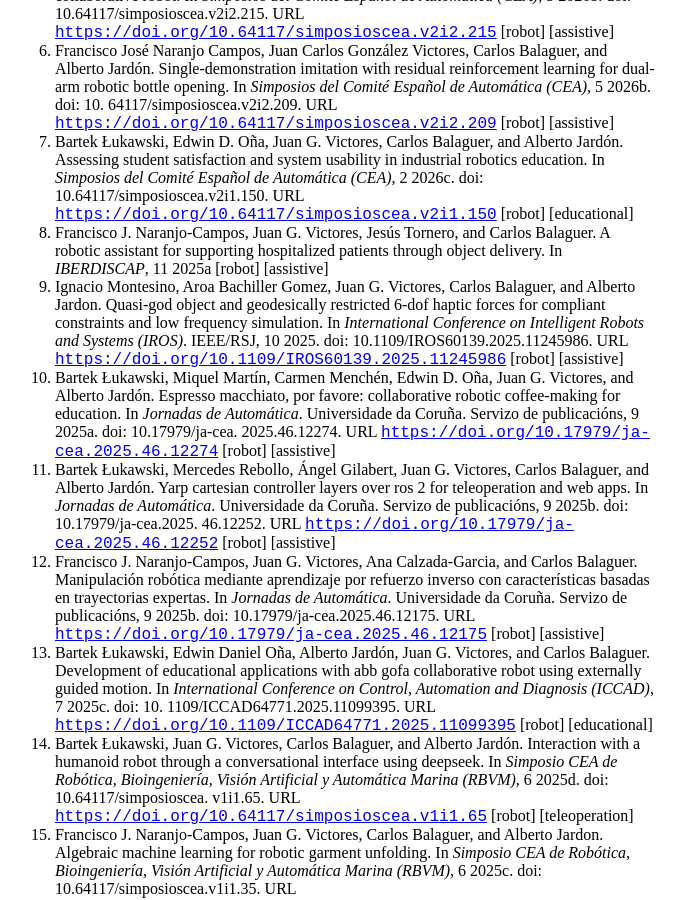
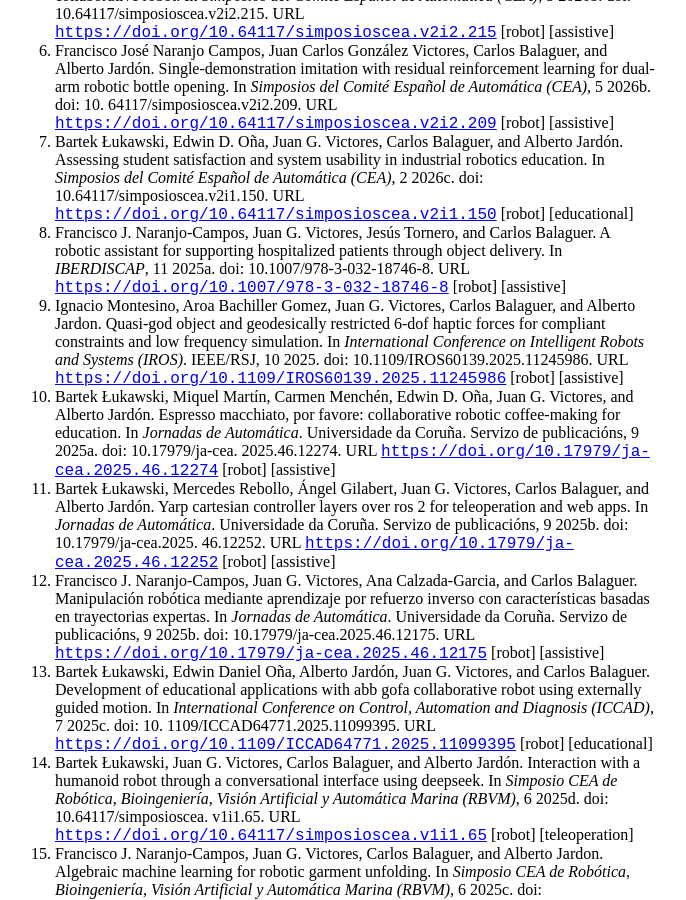
Before and after one commit to jgvictores/jgvictores.github.io, a Jekyll site: the page cv/JuanGVictoresCV.html, which Jekyll copies as it is, in a window 1280 px wide and 900 px high, scrolled down 4330 px. Shown: the whole window, without its empty margins (305-991 px from the left). Built offline with Jekyll 4.4.1, drawn with Linux system fonts in a browser that asks for light colours.

Commit message:
Add DOI to accepted 2025-iberdiscap, #47

```diff
--- a/cv/JuanGVictoresCV.html
+++ b/cv/JuanGVictoresCV.html
@@ -285,8 +285,9 @@
 <a class='url' href='https://doi.org/10.64117/simposioscea.v2i1.150'><span class='cmtt-10'>https://doi.org/10.64117/simposioscea.v2i1.150</span></a> [robot] [educational]
      </li>
 <li class='enumerate' id='x1-4016x8'><a id='Xnaranjo-campos2025arobotic'></a>Francisco J.  Naranjo-Campos,  Juan G.  Victores,  Jesús  Tornero,  and  Carlos  Balaguer.   A  robotic
-     assistant for supporting hospitalized patients through object delivery.   In <span class='pplri9o-'>IBERDISCAP</span>, 11 2025a
-     [robot] [assistive]
+     assistant for supporting hospitalized patients through object delivery.  In <span class='pplri9o-'>IBERDISCAP</span>, 11 2025a.
+     doi: 10.1007/978-3-032-18746-8.  URL <a class='url' href='https://doi.org/10.1007/978-3-032-18746-8'><span class='cmtt-10'>https://doi.org/10.1007/978-3-032-18746-8</span></a> [robot]
+     [assistive]
      </li>
 <li class='enumerate' id='x1-4018x9'><a id='Xmontesino2025quasi'></a>Ignacio   Montesino,   Aroa Bachiller   Gomez,   Juan G.   Victores,   Carlos   Balaguer,   and   Alberto
      Jardon.       Quasi-god   object   and   geodesically   restricted   6-dof   haptic   forces   for   compliant
@@ -309,9 +310,9 @@
      por refuerzo inverso con características basadas en trayectorias expertas.  In <span class='pplri9o-'>Jornadas de Automática</span>.
      Universidade da Coruña. Servizo de publicacións, 9 2025b.  doi: 10.17979/ja-cea.2025.46.12175.
      URL <a class='url' href='https://doi.org/10.17979/ja-cea.2025.46.12175'><span class='cmtt-10'>https://doi.org/10.17979/ja-cea.2025.46.12175</span></a> [robot] [assistive]
-     </li>
 
 
+     </li>
 <li class='enumerate' id='x1-4026x13'><a id='Xlukawski2025development'></a>Bartek  Łukawski,  Edwin Daniel  Oña,  Alberto  Jardón,  Juan G.  Victores,  and  Carlos  Balaguer.
      Development of educational applications with abb gofa collaborative robot using externally guided
      motion.  In <span class='pplri9o-'>International Conference on Control, Automation and Diagnosis (ICCAD)</span>, 7 2025c.  doi: 10.
@@ -343,6 +344,8 @@
      and   Alberto   Jardón.      Integrator   for   musculoskeletal   simulation   in   python.      In   <span class='pplri9o-'>Jornadas
      de    Automática</span>.    Universidade    da    Coruña.    Servizo    de    publicacións,    7    2024.         URL
 <a class='url' href='https://doi.org/10.17979/ja-cea.2024.45.10802'><span class='cmtt-10'>https://doi.org/10.17979/ja-cea.2024.45.10802</span></a> [robot] [assistive]
+
+
      </li>
 <li class='enumerate' id='x1-4038x19'><a id='Xmontesino2024geodesic'></a>Ignacio   Montesino,   Hugo Alonso   Camara,   Juan G.   Victores,   Carlos   Balaguer,   and   Alberto
      Jardón.       Geodesic   restricted   aruco-based   positioning   for   vr   rehabilitation   robotics.       In
@@ -375,6 +378,8 @@
      del Simposio de Robótica, Bioingeniería y Visión por Computador: Badajoz, 29 a 31 de mayo de 2024</span>, pages
      79–84. Universidad de Extremadura. Servicio de Publicaciones, 5 2024b.   ISBN 978-84-9127-262-5.
      URL <a class='url' href='https://hdl.handle.net/10662/21260'><span class='cmtt-10'>https://hdl.handle.net/10662/21260</span></a> [robot]
+
+
      </li>
 <li class='enumerate' id='x1-4050x25'><a id='Xyepez-figueiroa2024diseno'></a>Johnny J.  Yepez-Figueroa,  Juan G.  Victores,  Alberto  Jardón,  and  Carlos  Balaguer.      Diseño
      mecatrónico  y  construcción  de  un  robot  móvil  omni-direccional  de  tres  ruedas  para  transporte
@@ -412,8 +417,6 @@
      Jornadas de Automática: libro de actas: 7, 8 y 9 de septiembre de 2022, Logroño (La Rioja)</span>, pages 864–869.
      Servizo  de  Publicacións  da  UDC,  9  2022.   doi:  10.17979/spudc.9788497498418.0864.   URL
 <a class='url' href='https://doi.org/10.17979/spudc.9788497498418.0864'><span class='cmtt-10'>https://doi.org/10.17979/spudc.9788497498418.0864</span></a> [robot] [kinematics]
-
-
      </li>
 <li class='enumerate' id='x1-4062x31'><a id='Xmontesino2022entorno'></a>Ignacio Montesino  Valle,  Bartek  Łukawski,  Juan G.  Victores,  Alberto Jardón  Huete,  and  Carlos
      Balaguer. Entorno de gym basado en impedancia para el robot colaborativo iiwa de cara a interacción
@@ -445,11 +448,11 @@
      with  inertia  variations.     In  <span class='pplri9o-'>IDEAL  2019</span>,  pages  169–177.  Springer  International  Publishing,
      11   2019.       ISBN   978-3-030-33617-2.       doi:   10.1007/978-3-030-33617-2_19.       URL
 <a class='url' href='https://doi.org/10.1007/978-3-030-33617-2_19'><span class='cmtt-10'>https://doi.org/10.1007/978-3-030-33617-2_19</span></a> [robot] [control]
+
+
      </li>
 <li class='enumerate' id='x1-4072x36'><a id='Xgago2019sequence'></a>Jennifer J.  Gago,  Valentina  Vasco,  Bartek  Łukawski,  Ugo  Pattacini,  Vadim  Tikhanoff,  Juan G.
      Victores,  and  Carlos  Balaguer.   Sequence-to-sequence  natural  language  to  humanoid  robot  sign
-
-
      language.    In  <span class='pplri9o-'>EUROSIM  2019</span>,  page 44.  ARGESIM,  7  2019b.    ISBN  978-3-901608-92-6.    doi:  10.11128/arep.58. URL <a class='url' href='https://www.doi.org/10.11128/arep.58'><span class='cmtt-10'>https://www.doi.org/10.11128/arep.58</span></a> [robot] [sign-language]
      </li>
 <li class='enumerate' id='x1-4074x37'><a id='Xestevez2019towards'></a>David  Estevez,  Juan G.  Victores,  Raul  Fernandez-Fernandez,  and  Carlos  Balaguer.     Towards
@@ -478,12 +481,12 @@
      pages 6484–6489. IEEE, 2017a.   ISBN 9781538626818.   doi: 10.1109/IROS.2017.8206556.   URL
 <a class='url' href='https://doi.org/10.1109/IROS.2017.8206556'><span class='cmtt-10'>https://doi.org/10.1109/IROS.2017.8206556</span></a> [robot] [textiles: ironing]
      </li>
+
+
 <li class='enumerate' id='x1-4084x42'><a id='Xmenendez2017sistema'></a>Elisabeth   Menendez,   Juan G.   Victores,   and   Carlos   Balaguer.       Sistema   robótico   para   la
      inspección  y  análisis  estructural  de  túneles.    In  <span class='pplri9o-'>Jornadas  Nacionales  de  Robótica</span>,  2017a.    URL
      <a class='url' href='https://jnr2017.ai2.upv.es/wp-content/uploads/2016/11/Programa-JNR2017.pdf'><span class='cmtt-10'>https://jnr2017.ai2.upv.es/wp-content/uploads/2016/11/Programa-JNR2017.pdf</span></a> [robot]
      [construction]
-
-
      </li>
 <li class='enumerate' id='x1-4086x43'><a id='Xestevez2017horus'></a>David Estevez, Juan G. Victores, and Carlos Balaguer.  Horus: Inspección robotizada de los trajes
      de protección del personal sanitario de pacientes en aislamiento de alto nivel, incluido el Ébola.  In
@@ -517,8 +520,6 @@
      IEEE  International  Conference  on  Autonomous  Robot  Systems  and  Competitions,  ICARSC  2017</span>,  pages
      290–295.  IEEE,  2017a.    ISBN  9781509062331.    doi:  10.1109/ICARSC.2017.7964090.    URL
 <a class='url' href='https://doi.org/10.1109/ICARSC.2017.7964090'><span class='cmtt-10'>https://doi.org/10.1109/ICARSC.2017.7964090</span></a> [robot] [xgnitive: cgda]
-
-
      </li>
 <li class='enumerate' id='x1-4098x49'><a id='Xfernandez-fernandez2017reducing'></a>Raul Fernandez-Fernandez, David Estevez, Juan G. Victores, and Carlos Balaguer.   Reducing the
      number of evaluations required for cgda execution through particle swarm optimization methods.
@@ -553,8 +554,6 @@
      Roncaglia,  Stephanos  Camarinopoulos,  Nikos  Komodakis,  and  Rafael  Lopez.    Robotic  system
      with  intelligent  vision  for  tunnel  structural  assessment  -  system  architecture  –  the  robo-spect  ec
      project.  In <span class='pplri9o-'>Third conference on smart monitoring, assessment and rehabilitation of civil structures (SMAR)</span>,
-
-
      2015. URL <a class='url' href='https://data.smar-conferences.org/SMAR_2015_Proceedings/html/L.html'><span class='cmtt-10'>https://data.smar-conferences.org/SMAR_2015_Proceedings/html/L.html</span></a> [robot]
      [construction]
      </li>
@@ -589,8 +588,6 @@
      motor  primitives  to  execute  continuous  goal-directed  actions.   In  <span class='pplri9o-'>Proceedings  -  IEEE  International
      Workshop  on  Robot  and  Human  Interactive  Communication</span>,  volume  2014-Octob.  IEEE,  2014a.   doi:  10.1109/ROMAN.2014.6926320.   URL <a class='url' href='https://doi.org/10.1109/ROMAN.2014.6926320'><span class='cmtt-10'>https://doi.org/10.1109/ROMAN.2014.6926320</span></a> [robot]
      [xgnitive: cgda]
-
-
      </li>
 <li class='enumerate' id='x1-4120x60'><a id='Xmorante2014action'></a>Santiago   Morante,   Juan G.   Victores,   Alberto   Jardón,   and   Carlos   Balaguer.      Action   effect
      generalization, recognition and execution through continuous goal-directed actions.  In <span class='pplri9o-'>ICRA IEEE
@@ -623,8 +620,6 @@
      Redes de Investigación y Tecnología para todos (DRT4ALL)</span>, 2013c. URL <a class='url' href='https://www.discapnet.es/Castellano/areastematicas/tecnologia/DRT4ALL/EN/DRT4ALL1013/Paginas/Introduction.aspx'><span class='cmtt-10'>https://www.discapnet.es/Castellano/areastematicas/tecnologia/DRT4ALL/EN/DRT4ALL1013/Paginas/Introduction.aspx</span></a>
      [robot] [assistive]
      </li>
-
-
 <li class='enumerate' id='x1-4132x66'><a id='Xgonzalezfierro2013object'></a>Miguel González-Fierro, Miguel Angel Maldonado, Juan G. Victores, Santiago Morante, and Carlos
      Balaguer.   Object  tagging  for  human-robot  interaction  by  recolorization  using  gaussian  mixture
      models. In <span class='pplri9o-'>Robocity2030 12th Workshop Robotica Cognitiva</span>, 2013. URL <a class='url' href='https://www.researchgate.net/publication/269631653_Object_Tagging_for_Human-Robot_Interaction_by_Recolorization_Using_Gaussian_Mixture_Models'><span class='cmtt-10'>https://www.researchgate.net/publication/269631653_Object_Tagging_for_Human-Robot_Interaction_by_Recolorization_Using_Gaussian_Mixture_Models</span></a>
@@ -653,6 +648,8 @@
      </li>
 <li class='enumerate' id='x1-4142x71'><a id='Xgonzalezgomez2011motion'></a>Juan  Gonzalez-Gomez,  Juan G.  Victores,  Alberto  Valero-Gomez,  and  Mohammed  Abderrahim.
      Motion  control  of  differential  wheeled  robots  with  joint  limit  constraints.   In  <span class='pplri9o-'>IEEE  International
+
+
      Conference on Robotics and Biomimetics (ROBIO)</span>, pages 596–601, 2011.  doi: 10.1109/ROBIO.2011.
      6181351. URL <a class='url' href='https://doi.org/10.1109/ROBIO.2011.6181351'><span class='cmtt-10'>https://doi.org/10.1109/ROBIO.2011.6181351</span></a> [robot] [control]
      </li>
@@ -692,8 +689,6 @@
      PROGRAMMING for AUTONOMOUS ROBOTS (SIMPAR2010) Workshops</span>, pages 649–658, 2010. URL
      <a class='url' href='https://asrob.uc3m.es/svn/ASROBrepo/Documentos/articulos/29-TeachingRobotics.pdf'><span class='cmtt-10'>https://asrob.uc3m.es/svn/ASROBrepo/Documentos/articulos/29-TeachingRobotics.pdf</span></a>
      [robot] [educational]
-
-
      </li>
 <li class='enumerate' id='x1-4156x78'><a id='Xvictores2010asibot'></a>Juan G. Victores, Alberto Jardón, Martin F Stoelen, Santiago Martinez, and Carlos Balaguer. Asibot
      assistive robot with vision in a domestic environment. In <span class='pplri9o-'>Robocity2030 7th Workshop Visión en Robótica</span>,
@@ -723,14 +718,14 @@
      inspection and maintenance system.  In <span class='pplri9o-'>26th International Symposium on Automation and Robotics in
      Construction (ISARC)</span>, pages 420–426, 2009. URL <a class='url' href='https://www.iaarc.org/publications/fulltext/Robot-aided_Tunnel_Inspection_and_Maintenance_System.pdf'><span class='cmtt-10'>https://www.iaarc.org/publications/fulltext/Robot-aided_Tunnel_Inspection_and_Maintenance_System.pdf</span></a>
      [robot] [construction]
+
+
      </li>
 <li class='enumerate' id='x1-4166x83'><a id='Xjardon2009asibot'></a>Alberto  Jardón,  Juan G.  Victores,  Martin F  Stoelen,  Santiago  Martinez,  and  Carlos  Balaguer.
      Asibot   assistive   robot   in   a   domestic   environment.      In   <span class='pplri9o-'>Proceedings   of   the   2nd   International
      Conference  on  PErvsive  Technologies  Related  to  Assistive  Environments  (PETRA)</span>,  pages  611–614.
      ACM   Press,   2009.       ISBN   9781605584096.       doi:   10.1145/1579114.1579175.       URL
 <a class='url' href='https://doi.org/10.1145/1579114.1579175'><span class='cmtt-10'>https://doi.org/10.1145/1579114.1579175</span></a> [robot] [assistive]</li></ol>
-
-
 <!-- l. 194 --><p class='noindent'>
 </p>
 <h3 class='likesectionHead' id='conference-videos-'><a id='x1-5000'></a>Conference Videos (2)</h3>
@@ -753,6 +748,8 @@
 <li class='enumerate' id='x1-6002x1'><a id='Xgarcia-haro2019whole-body'></a>Juan Miguel Garcia-Haro, Santiago Martinez, Edwin Daniel Oña Simbaña, and Juan G. Victores.
      Whole-body postural control approach based on multiple zmp evaluation in humanoid robots.  In
      <span class='pplri9o-'>International Conference on Intelligent Robots and Systems (IROS)</span>. IEEE/RSJ, 11 2019 [robot] [humanoid]</li></ol>
+
+
 <!-- l. 205 --><p class='noindent'>
 </p>
 <h3 class='likesectionHead' id='phd-thesis-author'><a id='x1-7000'></a>PhD Thesis (Author)</h3>
@@ -760,8 +757,6 @@
      </p><ol class='enumerate1'>
 <li class='enumerate' id='x1-7002x1'><a id='Xvictores2014thesis'></a>Juan G. Victores. <span class='pplri9o-'>Robot Imagination System</span>. PhD thesis, Universidad Carlos III de Madrid, 2014. URL
      <a class='url' href='https://hdl.handle.net/10016/19834'><span class='cmtt-10'>https://hdl.handle.net/10016/19834</span></a></li></ol>
-
-
 <!-- l. 210 --><p class='noindent'>
 </p>
 <h3 class='likesectionHead' id='phd-thesis-advisor'><a id='x1-8000'></a>PhD Thesis (Advisor)</h3>
@@ -786,6 +781,8 @@
 </tr><tr id='TBL-1-4-' style='vertical-align:baseline;'><td class='td11' id='TBL-1-4-1' style='white-space:nowrap; text-align:left;'> Dic. 2011       </td><td class='td11' id='TBL-1-4-2' style='white-space:normal; text-align:left;'> <!-- l. 223 --><p class='noindent'>Estancia de 3 meses destinado a la investigación del uso de Support Vector Machines y
   Gaussianas mixtas para el control en fuerza del robot iCub (Génova, Italia).                       </p></td>
 </tr></table>                                                                                               </div>
+
+
 <!-- l. 226 --><p class='noindent'>
 </p>
 <h3 class='likesectionHead' id='workshop-organizer-'><a id='x1-10000'></a>Workshop Organizer (2)</h3>
@@ -794,8 +791,6 @@
 <li class='enumerate' id='x1-10002x1'>Juan                                                                                                                                              G.
      Victores, Lorenzo Natale, Eiichi Yoshida. Towards Humanoid Robots OS. HUMANOIDS. Cancun,
      Mexico. Nov 15. 2016. <a class='url' href='https://roboticslab-uc3m.github.io/workshop-humanoids2016/'><span class='cmtt-10'>https://roboticslab-uc3m.github.io/workshop-humanoids2016/</span></a>
-
-
      </li>
 <li class='enumerate' id='x1-10004x2'>Angelos Amditis, Konstantinos Loupos, Juan G. Victores. Autonomous Robotic Systems for Inspection
      and Structural Assessment of Civil Underground Infrastructures. European Robotics Forum (ERF).
--- a/cv/victores.bib
+++ b/cv/victores.bib
@@ -90,10 +90,12 @@
 @inproceedings{naranjo-campos2025arobotic,
    abstract = {This work presents an assistive robotic system designed for hospital environments, aimed at enhancing autonomy for patients with reduced mobility. The system leverages the TIAGo mobile manipulator to perform object pickup and delivery tasks across multiple rooms. Users control the robot through a web interface, enabling interaction from bed or nearby locations. Key adaptations to a hospital include dynamic point-of-interest management, footprint reduction through arm repositioning, and enhanced obstacle detection using RGB-D data. The system was tested in a clinical setting with patients from a hospital. Results show a high degree of user satisfaction and perceived usefulness, with patients highlighting both the robot's functional value and its interface design.},
    author = {Francisco J. Naranjo-Campos and Juan G. Victores and Jesús Tornero and Carlos Balaguer},
+   doi = {10.1007/978-3-032-18746-8},
    booktitle = {IBERDISCAP},
    keywords = {assistive technology and reha-bilitation engineering,autonomous robotic systems,mobile robot,perception and sensing,robot manipulator robot},
    month = {11},
    title = {A Robotic Assistant for Supporting Hospitalized Patients Through Object Delivery},
+   url = {https://doi.org/10.1007/978-3-032-18746-8},
    year = {2025}
 }
 @article{calzada-garcia2025inverse,
```
Also changed, not shown: 1 other file.
